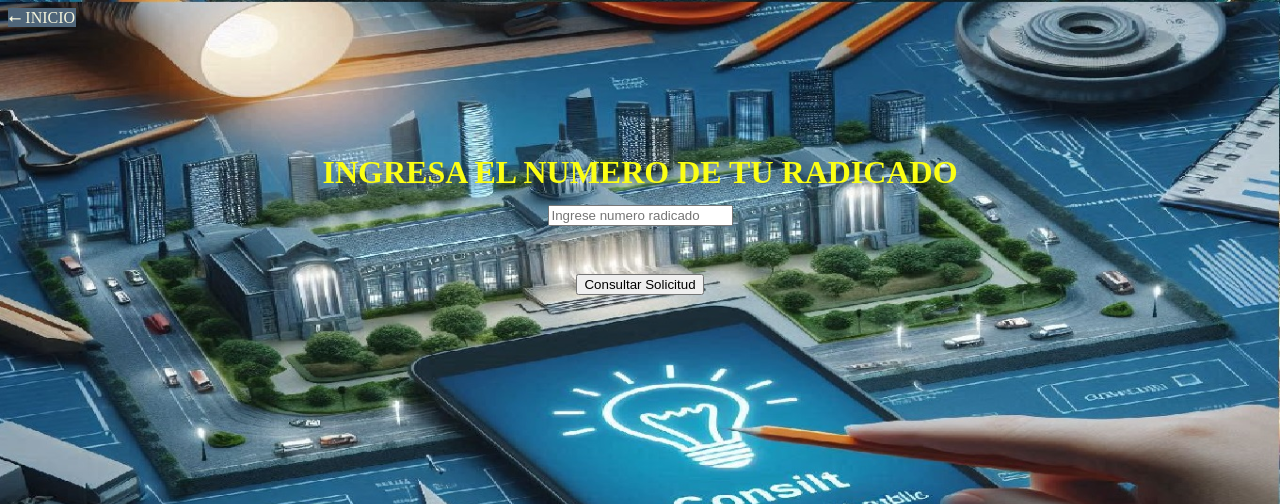
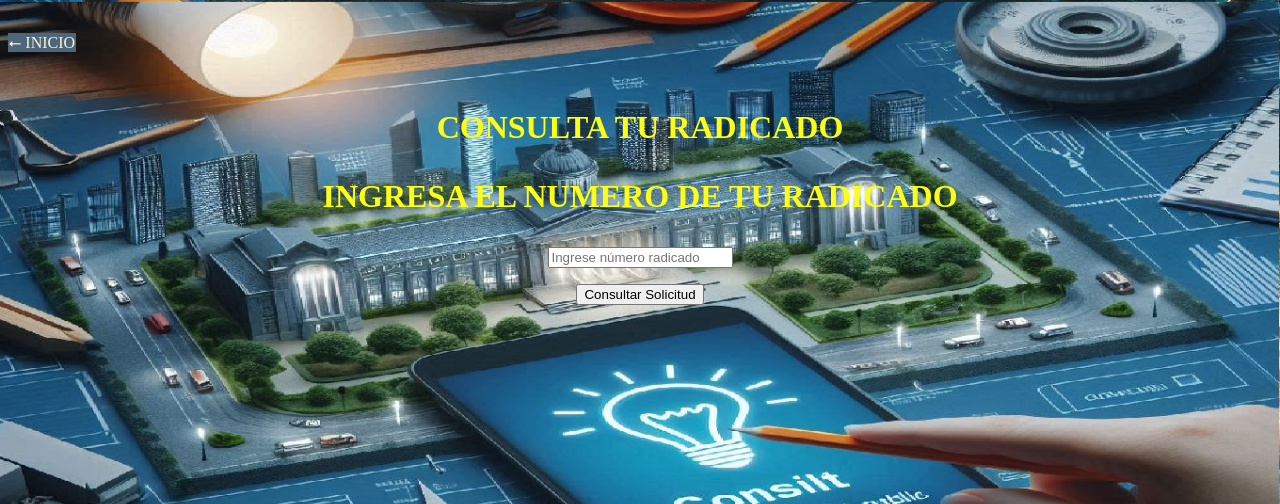
Before and after one commit to FleyNandez/Proyecto, a Flask app: template src/templates/consultar.html in a window 1280 px wide. Shown: the top 504 px of the page. Run offline with Flask 3, Linux system fonts and the light colour scheme; the template is opened without the code that fills it, so the values that code supplies are empty.

Commit message:
consulta ordenes atendidas funcional

```diff
--- a/src/modelos/__init__.py
+++ b/src/modelos/__init__.py
@@ -3,7 +3,7 @@ import psycopg2
 from sqlalchemy import create_engine
 from sqlalchemy.orm import declarative_base, sessionmaker, relationship
 
-engine = create_engine ("postgresql+psycopg2://postgres:123456@localhost:5432/PRUEBAS_5")
+engine = create_engine ("postgresql+psycopg2://postgres:123456@localhost:5432/PRUEBAS_8")
 
 connection = engine.connect()
 
--- a/src/modelos/ordenes_cerradas.py
+++ b/src/modelos/ordenes_cerradas.py
@@ -47,3 +47,7 @@ class Ordenes_Cerradas(Base):
             session.add(orden_cerrada)
             session.commit()
             return True
+    @staticmethod
+    def buscar_por_radicado(radicado):
+        with Session() as session:
+            return session.query(Ordenes_Cerradas).filter_by(id=radicado).first()
--- a/src/templates/consultar.html
+++ b/src/templates/consultar.html
@@ -2,78 +2,66 @@
 {% block contenido %}
 
 <head>
+    <style>
+        body { background-color: rgb(4, 131, 148); }
 
-    <style>
-        body {background-color: rgb(4, 131, 148);}
-    </style>
-
-    <style>
-        .enlace1{
+        .enlace1 {
             display: inline-block;
             color: beige;
             text-decoration: none;
             background-color: rgb(79, 101, 121);
             padding: 0.5px;
-        margin: 25 px 0 px;
+            margin: 25px 0;
         }
 
-        .header-container { display: flex; align-items: center; justify-content: space-between; }
-        .header-container h1 { flex-grow: 1; text-align: center; margin: 0; color: rgb(235, 181, 66); }
-        </style>
+        .header-container {
+            display: flex;
+            align-items: center;
+            justify-content: space-between;
+        }
 
-    <style>
-     .enlace6{
+        .header-container h1 {
+            flex-grow: 1;
+            text-align: center;
+            margin: 0;
+            color: rgb(235, 181, 66);
+        }
+
+        .enlace6 {
             display: inline-block;
             color: beige;
             text-decoration: none;
             background-color: rgb(79, 101, 121);
             padding: 15px;
-        margin: 25 px 0 px;
+            margin: 25px 0;
         }
     </style>
-
 </head>
 
 <body style="background: url('{{ url_for('static', filename='images/consulta.jpeg') }}'); background-size: cover;">
 
-<body>
-
-    <a class="enlace1" href="inicio" id="navbarDropdown" role="button" data-toggle="dropdown" aria-haspopup="true" aria-expanded="false">
+    <a class="enlace1" href="inicio">
         ⭠ INICIO
     </a>
 
+    <h1 style="color:rgb(251, 255, 20)">
+        <p align="center">CONSULTA TU RADICADO</p>
+    </h1>
+
+    <form id="Consultar_solicitud" method="POST" action="/consultar_solicitud">
+        <div class="mb-3">
+            <label for="radicado" class="form-label">
+                <h1 style="color:rgb(251, 255, 20)">
+                    <p align="center">INGRESA EL NUMERO DE TU RADICADO</p>
+                </h1>
+            </label>
+            <p align="center"> <input type="number" name="radicado" class="form-control is-valid" placeholder="Ingrese número radicado" id="radicado" required></p>
+        </div>
+        <div class="col-12">
+            <p align="center"><button class="btn btn-primary" type="submit">Consultar Solicitud</button></p>
+        </div>
+    </form>
 
 </body>
 
-<h1 style= "color:rgb(251, 255, 20)">
-
-
-    <form id="Colsultar_solicitud" action="/solicitud_en_curso" >
-    <div class="mb-3">
-        <br>
-        <br>
-
-
-        <label for="radicado" class="form-label"> <p align="center">INGRESA EL NUMERO DE TU RADICADO </label>
-        <br>
-        <input type="number" class="form-control is-valid" placeholder="Ingrese numero radicado" id="radicado" value="" required>
-      <div class="valid-feedback">
-    </p>
-      </div>
-
-      <script>
-        document.getElementById("miFormulario").addEventListener("submit", function(event) {
-
-            event.preventDefault();
-
-            window.location.href = "/solicitud_en_curso";
-        });
-    </script>
-
-
-    <div class="col-12">
-        <p align="center"><button class="btn btn-primary" type="submit">Consultar Solicitud</button>
-     </form>     </p>
-
-
 {% endblock contenido %}
```
Also changed, not shown: src/controllers/orden_trabajo_controller.py (+16 -0 lines), src/templates/solicitud_atendida.html (added, +56 -0 lines), src/app.py (line endings or trailing spaces), src/controllers/usuario_controller.py (line endings or trailing spaces), src/modelos/movil.py (line endings or trailing spaces), src/modelos/usuario.py (line endings or trailing spaces), src/templates/orden_trabajo.html (line endings or trailing spaces), src/templates/ordenes_finalizadas.html (line endings or trailing spaces). Lines whose indentation alone changed are shown as unchanged.
